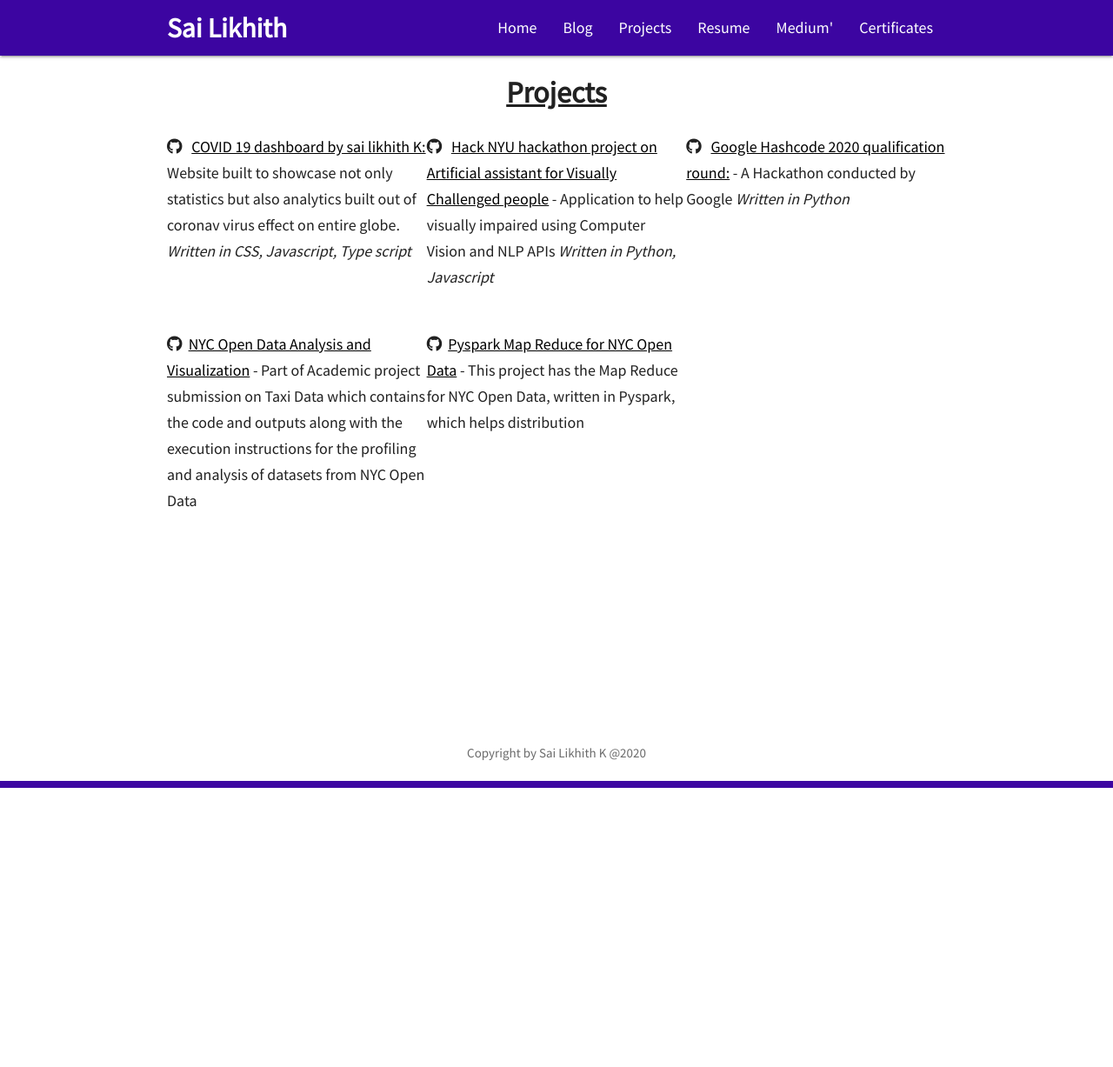
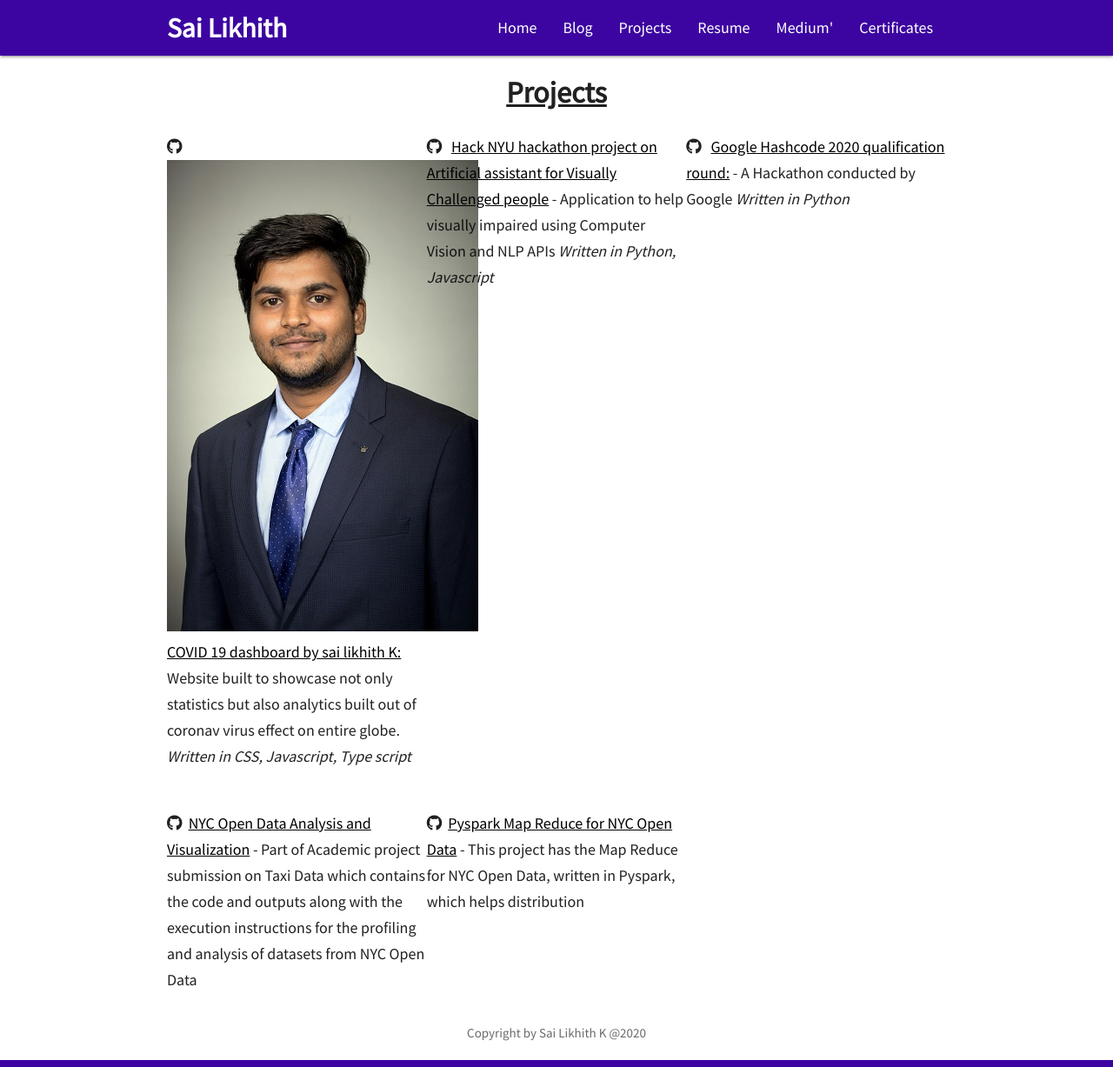
Before and after one commit to SaiLikhith7/Mywebsite, a Jekyll site: the page built from projects.html, in a window 1280 px wide. Shown: the whole page at 87% size. Built offline with Jekyll 4.4.1, drawn with Linux system fonts in a browser that asks for light colours; nearby versions of some CDN libraries; before the commit the page ends 906 px from its top, so only the background shows below that.

Commit message:
Update projects.html

```diff
--- a/_includes/projects.html
+++ b/_includes/projects.html
@@ -12,7 +12,7 @@
         <div class="third">
         <h5>
           <i class="fab fa-github"></i>&nbsp;&nbsp;
-
+           <img src="./img/rakshinshu.jpg" alt="Sai Likhith7">
           <strong>
             <a href="https://github.com/SaiLikhith7/covid19-by-sailikhithk"><u>COVID 19 dashboard by sai likhith K:</u></a>
            </strong>
```
